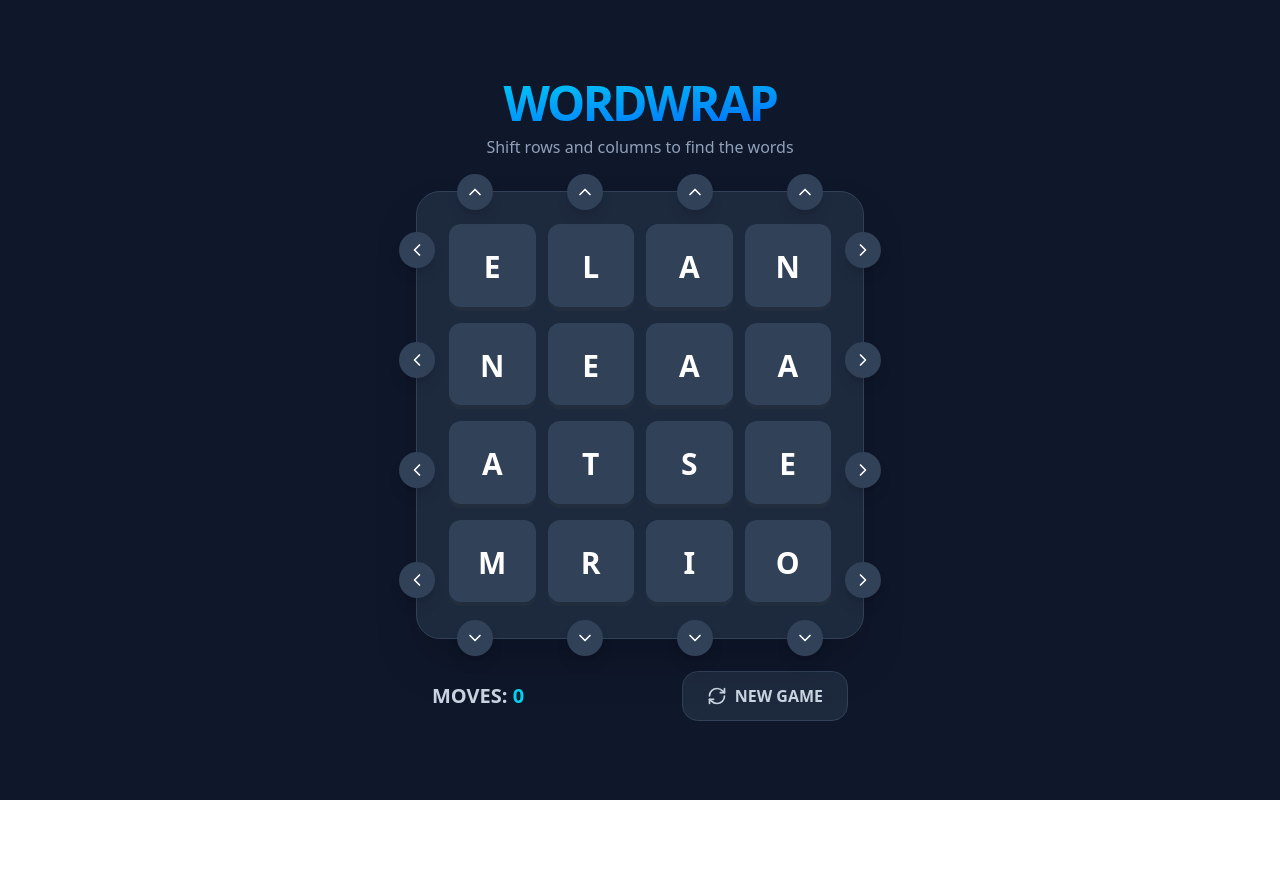
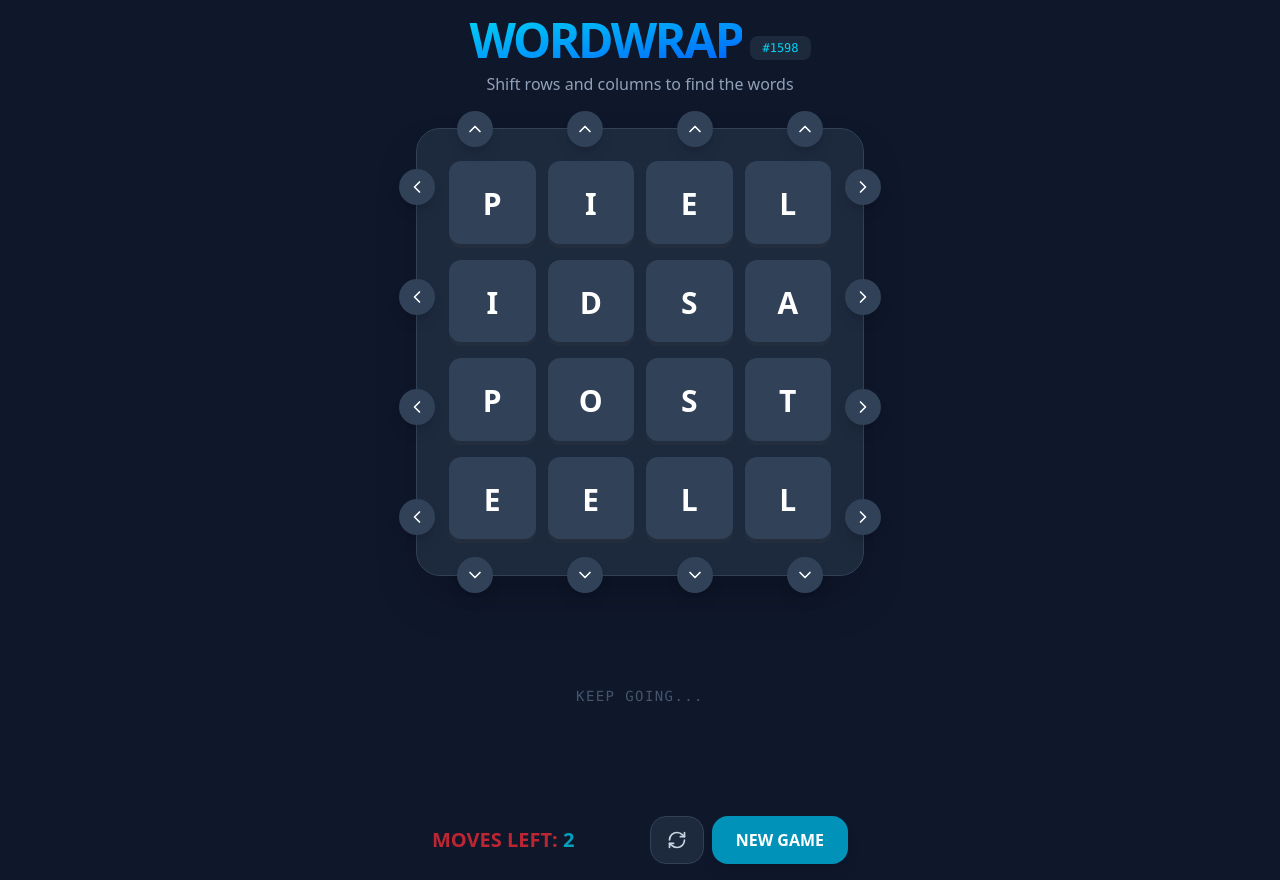
Before and after one commit to stxwright/casualgame, a React (Vite) app: page / in a window 1280 px wide. Before the commit the page ends 800 px from the top, so only its background shows below. Built offline with nearby package versions, Linux system fonts and the light colour scheme.

Commit message:
2 shifts, alternating

```diff
--- a/src/App.tsx
+++ b/src/App.tsx
@@ -13,20 +13,28 @@ export default function App() {
     [' ', ' ', ' ', ' '],
     [' ', ' ', ' ', ' '],
   ]);
-  const [moves, setMoves] = useState(0);
+  const [initialGrid, setInitialGrid] = useState<Grid | null>(null);
+  const [levelId, setLevelId] = useState(0);
+  const [shuffleCount] = useState(2); // Reduced from 3 to 2
+  const [movesRemaining, setMovesRemaining] = useState(0);
   const [isSolved, setIsSolved] = useState(false);
-  const [history, setHistory] = useState<string[]>([]);
 
   const startNewGame = useCallback(() => {
-    const randomGrid = gridsData[Math.floor(Math.random() * gridsData.length)];
+    const randomIndex = Math.floor(Math.random() * gridsData.length);
+    const randomGrid = gridsData[randomIndex];
     const newGrid = randomGrid.map(row => row.split(''));
 
-    // Perform random shuffles
+    // Perform alternating shuffles
     let shuffledGrid = [...newGrid.map(r => [...r])];
-    for (let i = 0; i < 5; i++) {
-      const isRow = Math.random() > 0.5;
+    // Randomly decide whether to start with a row or a column
+    const startWithRow = Math.random() > 0.5;
+
+    for (let i = 0; i < shuffleCount; i++) {
+      // Alternate: if i is even, use starting type; if odd, use the other
+      const isRow = (i % 2 === 0) ? startWithRow : !startWithRow;
       const idx = Math.floor(Math.random() * 4);
       const dir = Math.random() > 0.5 ? 1 : -1;
+
       if (isRow) {
         shuffledGrid[idx] = shiftArray(shuffledGrid[idx], dir);
       } else {
@@ -35,10 +43,19 @@ export default function App() {
     }
 
     setGrid(shuffledGrid);
-    setMoves(0);
+    setInitialGrid(shuffledGrid.map(r => [...r]));
+    setLevelId(randomIndex + 1);
+    setMovesRemaining(shuffleCount);
     setIsSolved(false);
-    setHistory([]);
-  }, []);
+  }, [shuffleCount]);
+
+  const resetLevel = () => {
+    if (initialGrid) {
+      setGrid(initialGrid.map(r => [...r]));
+      setMovesRemaining(shuffleCount);
+      setIsSolved(false);
+    }
+  };
 
   useEffect(() => {
     startNewGame();
@@ -80,19 +97,19 @@ export default function App() {
   };
 
   const handleShiftRow = (rowIdx: number, dir: number) => {
-    if (isSolved) return;
+    if (isSolved || movesRemaining <= 0) return;
     const newGrid = [...grid.map(r => [...r])];
     newGrid[rowIdx] = shiftArray(newGrid[rowIdx], dir);
     setGrid(newGrid);
-    setMoves(m => m + 1);
+    setMovesRemaining(m => m - 1);
     if (checkWin(newGrid)) setIsSolved(true);
   };
 
   const handleShiftCol = (colIdx: number, dir: number) => {
-    if (isSolved) return;
+    if (isSolved || movesRemaining <= 0) return;
     const newGrid = shiftColumn(grid, colIdx, dir);
     setGrid(newGrid);
-    setMoves(m => m + 1);
+    setMovesRemaining(m => m - 1);
     if (checkWin(newGrid)) setIsSolved(true);
   };
 
@@ -100,9 +117,14 @@ export default function App() {
     <div className="min-h-screen bg-slate-900 text-white flex flex-col items-center justify-center p-4 font-sans">
       <div className="max-w-md w-full space-y-8">
         <header className="text-center space-y-2">
+          <div className="flex items-center justify-center gap-2">
             <h1 className="text-5xl font-black tracking-tighter text-transparent bg-clip-text bg-gradient-to-br from-cyan-400 to-blue-600">
               WORDWRAP
             </h1>
+            <span className="bg-slate-800 text-cyan-400 px-3 py-1 rounded-lg text-xs font-mono mt-4">
+              #{levelId}
+            </span>
+          </div>
           <p className="text-slate-400 font-medium">Shift rows and columns to find the words</p>
         </header>
 
@@ -142,7 +164,7 @@ export default function App() {
                   className={`
                     aspect-square flex items-center justify-center text-3xl font-bold rounded-xl
                     transition-all duration-300 transform
-                    ${isSolved ? 'bg-green-500 scale-105' : 'bg-slate-700 shadow-[inset_0_-4px_0_rgba(0,0,0,0.3)]'}
+                    ${isSolved ? 'bg-green-500 scale-105 rotate-3' : 'bg-slate-700 shadow-[inset_0_-4px_0_rgba(0,0,0,0.3)]'}
                   `}
                 >
                   {char}
@@ -178,28 +200,70 @@ export default function App() {
           </div>
         </div>
 
-        <div className="flex items-center justify-between px-4">
-          <div className="text-xl font-bold text-slate-300">
-            MOVES: <span className="text-cyan-400">{moves}</span>
+        {/* FIXED HEIGHT STATUS AREA */}
+        <div className="h-44 flex items-center justify-center">
+          {isSolved ? (
+            <div className="text-center space-y-4 animate-in zoom-in duration-500">
+              <div className="flex flex-col items-center gap-1">
+                <Trophy size={48} className="text-green-400 animate-bounce" />
+                <h2 className="text-3xl font-black text-white">SOLVED!</h2>
+                <p className="text-slate-400">Brilliant work today.</p>
               </div>
               <button
                 onClick={startNewGame}
-            className="flex items-center gap-2 px-6 py-3 bg-slate-800 border border-slate-700 rounded-2xl hover:bg-slate-700 transition-colors font-bold text-slate-300"
+                className="px-12 py-3 bg-green-500 hover:bg-green-400 text-white rounded-2xl font-black text-xl transition-all transform hover:scale-105 active:scale-95 shadow-xl"
+              >
+                NEXT LEVEL
+              </button>
+            </div>
+          ) : movesRemaining === 0 ? (
+            <div className="text-center space-y-4 animate-in zoom-in duration-300">
+              <div className="space-y-1">
+                <h2 className="text-3xl font-black text-red-400">OUT OF MOVES</h2>
+                <p className="text-slate-400">So close! Try again?</p>
+              </div>
+              <div className="flex flex-col gap-2 items-center">
+                <button
+                  onClick={resetLevel}
+                  className="px-12 py-3 bg-slate-100 text-slate-900 rounded-2xl font-black text-xl hover:bg-white transition-all transform hover:scale-105 active:scale-95 shadow-xl"
+                >
+                  TRY AGAIN
+                </button>
+                <button
+                  onClick={startNewGame}
+                  className="text-slate-500 hover:text-slate-300 font-bold transition-colors text-sm"
+                >
+                  Skip this level
+                </button>
+              </div>
+            </div>
+          ) : (
+            <div className="text-slate-600 font-mono text-sm tracking-widest uppercase">
+              Keep going...
+            </div>
+          )}
+        </div>
+
+        <div className="flex items-center justify-between px-4">
+          <div className={`text-xl font-bold ${movesRemaining <= 2 && !isSolved ? 'text-red-500 animate-pulse' : 'text-slate-300'}`}>
+            MOVES LEFT: <span className="text-cyan-400">{movesRemaining}</span>
+          </div>
+          <div className="flex gap-2">
+            <button
+              onClick={resetLevel}
+              className="flex items-center gap-2 px-4 py-3 bg-slate-800 border border-slate-700 rounded-2xl hover:bg-slate-700 transition-colors font-bold text-slate-300"
+              title="Reset current level"
             >
               <RefreshCw size={20} />
+            </button>
+            <button
+              onClick={startNewGame}
+              className="px-6 py-3 bg-cyan-600 hover:bg-cyan-500 rounded-2xl transition-colors font-bold text-white shadow-lg"
+            >
               NEW GAME
             </button>
           </div>
-
-        {isSolved && (
-          <div className="animate-bounce flex flex-col items-center gap-2">
-            <div className="flex items-center gap-2 text-3xl font-black text-green-400">
-              <Trophy size={40} />
-              SOLVED!
         </div>
-            <p className="text-slate-400">Brilliant work on the train today.</p>
-          </div>
-        )}
       </div>
     </div>
   );
```
Lines whose indentation alone changed are shown as unchanged.
